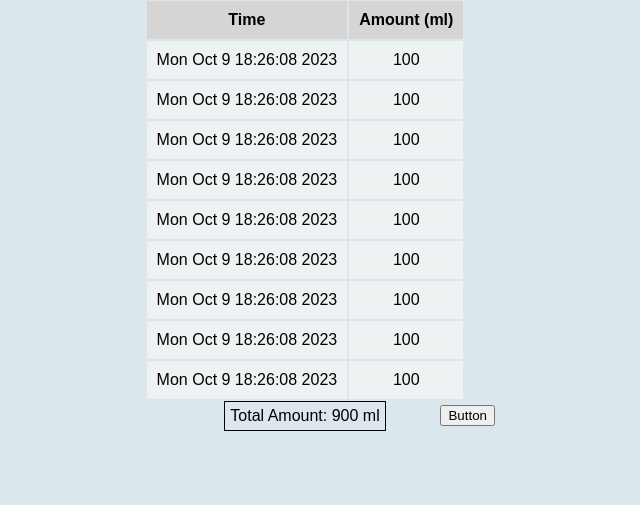
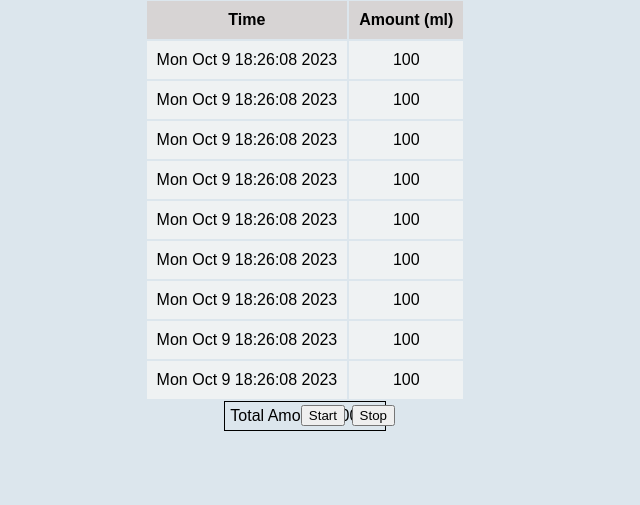
Before and after one commit to berry1104/water_drinking_reminding_bot, a Flask app: page / in a window 1280 px wide. Shown: the part 197-702 px from the top of the page, without its empty margins (335-975 px from the left). Run offline with Flask 3, Linux system fonts and the light colour scheme; data comes from the database, SQL or seed files in the repository.

Commit message:
button to run

```diff
--- a/app.py
+++ b/app.py
@@ -1,5 +1,6 @@
 from flask import Flask, render_template, jsonify
 import sqlite3
+import subprocess
 
 app = Flask(__name__)
 app.config['STATIC_FOLDER'] = 'static'
@@ -32,5 +33,20 @@ def get_data():
     # 将数据转换为JSON并传递给前端
     return jsonify(data)
 
+
+@app.route('/start', methods=['POST'])
+def start_data_collection():
+    # 启动获取数据的程序（调用 water_BCM.py）
+    # 这里可以添加启动获取数据的逻辑
+    subprocess.Popen(['python3', 'water_BCM.py'])
+    return 'Data collection started'
+
+@app.route('/stop', methods=['POST'])
+def stop_data_collection():
+    # 停止获取数据的程序（终止 water_BCM.py 进程）
+    # 这里可以添加停止获取数据的逻辑
+    subprocess.Popen(['pkill', '-f', 'water_BCM.py'])
+    return 'Data collection stopped'
+
 if __name__ == '__main__':
     app.run(debug=True)
--- a/static/script.js
+++ b/static/script.js
@@ -3,6 +3,30 @@ const waterLevel = document.getElementById('water-level');
 const amountDisplay = document.getElementById('amount-display');
 const dataBody = document.getElementById('data-body');
 const totalAmountDisplay = document.getElementById('total-amount');
+const startButton = document.getElementById('start-button');
+const stopButton = document.getElementById('stop-button');
+
+// start button event listeners
+startButton.addEventListener('click', () => {
+    // run water_BCM.py
+    fetch('../start', {
+        method: 'POST'
+    });
+
+
+
+});
+
+
+// stop button event listeners
+stopButton.addEventListener('click', () => {
+    // stop water_BCM.py
+    fetch('../stop', {
+        method: 'POST'
+    });
+});
+
+
 
 // variable to track the total amount of water consumed
 let totalAmount = 0;
--- a/static/style.css
+++ b/static/style.css
@@ -39,7 +39,12 @@ td {
     margin: 0;
 }
 
-#total-amount-button {
+#start-button {
     position: absolute;
-    right: 450px;
+    right: 600px;
 }
+
+#stop-button {
+    position: absolute;
+    right: 550px;
+}
--- a/templates/index.html
+++ b/templates/index.html
@@ -31,7 +31,8 @@
 
     <div id="total-amount-container">
         <p id="total-amount">Total Amount: 0 ml</p>
-        <button id="total-amount-button">Button</button>
+        <button id="start-button">Start</button>
+        <button id="stop-button">Stop</button>
     </div>
 
     <script src="{{ url_for('static', filename='script.js') }}"></script>
```
